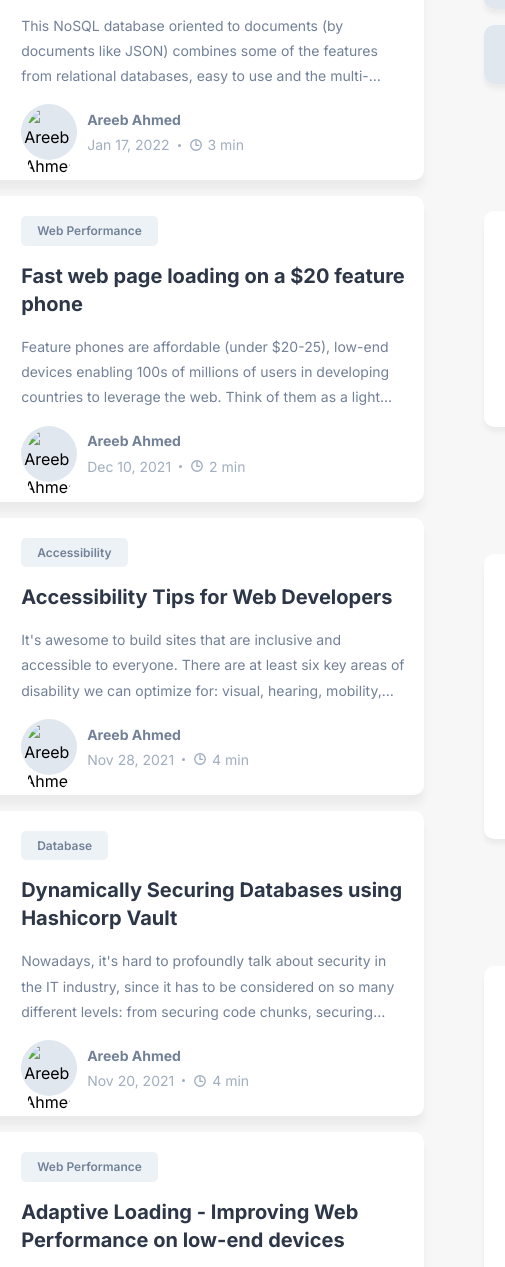
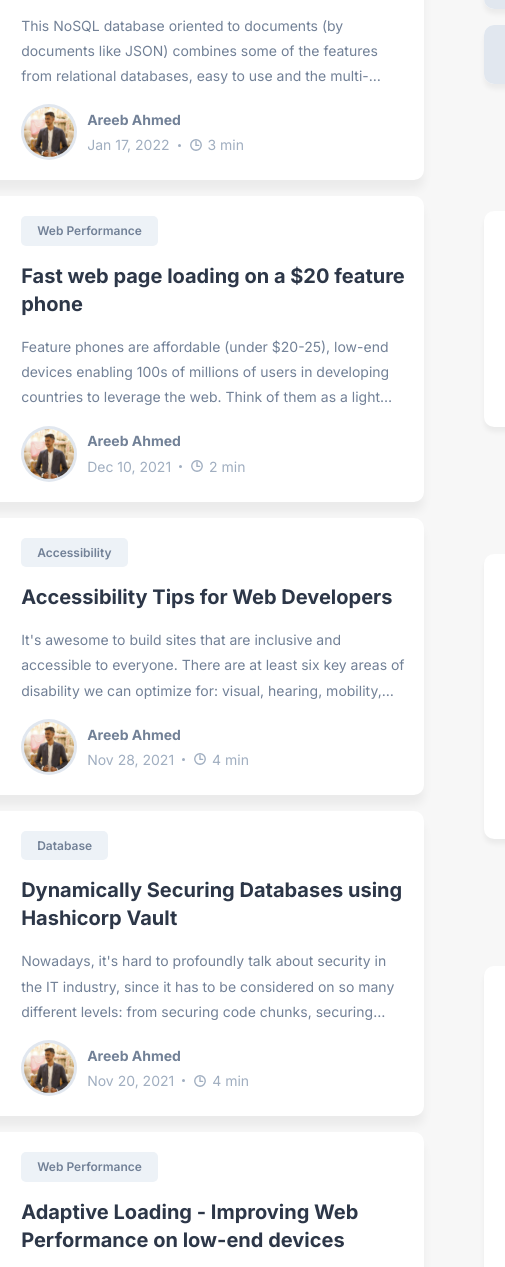
Before and after one commit to areebhitman0123/areebahmedcloud, a plain HTML site: page index.html in a window 1280 px wide. Shown: the part 902-2169 px from the top of the page, 407-912 px from the left. Drawn offline with nearby package versions, Linux system fonts and the light colour scheme.

Commit message:
Changed all images

```diff
--- a/index.html
+++ b/index.html
@@ -229,7 +229,7 @@
                 <div class="wrapper-flex">
 
                   <div class="profile-wrapper">
-                    <img src="./assets/images/AreebAuthorjpg" alt="Areeb Ahmed" width="50">
+                    <img src="./assets/images/AreebAuthor.jpg" alt="Areeb Ahmed" width="50">
                   </div>
 
                   <div class="wrapper">
@@ -272,7 +272,7 @@
                 <div class="wrapper-flex">
 
                   <div class="profile-wrapper">
-                    <img src="./assets/images/AreebAuthorjpg" alt="Areeb Ahmed" width="50">
+                    <img src="./assets/images/AreebAuthor.jpg" alt="Areeb Ahmed" width="50">
                   </div>
 
                   <div class="wrapper">
@@ -317,7 +317,7 @@
                 <div class="wrapper-flex">
 
                   <div class="profile-wrapper">
-                    <img src="./assets/images/AreebAuthorjpg" alt="Areeb Ahmed" width="50">
+                    <img src="./assets/images/AreebAuthor.jpg" alt="Areeb Ahmed" width="50">
                   </div>
 
                   <div class="wrapper">
@@ -362,7 +362,7 @@
                 <div class="wrapper-flex">
 
                   <div class="profile-wrapper">
-                    <img src="./assets/images/AreebAuthorjpg" alt="Areeb Ahmed" width="50">
+                    <img src="./assets/images/AreebAuthor.jpg" alt="Areeb Ahmed" width="50">
                   </div>
 
                   <div class="wrapper">
@@ -409,7 +409,7 @@
                 <div class="wrapper-flex">
 
                   <div class="profile-wrapper">
-                    <img src="./assets/images/AreebAuthorjpg" alt="Areeb Ahmed" width="50">
+                    <img src="./assets/images/AreebAuthor.jpg" alt="Areeb Ahmed" width="50">
                   </div>
 
                   <div class="wrapper">
@@ -456,7 +456,7 @@
                 <div class="wrapper-flex">
 
                   <div class="profile-wrapper">
-                    <img src="./assets/images/AreebAuthorjpg" alt="Areeb Ahmed" width="50">
+                    <img src="./assets/images/AreebAuthor.jpg" alt="Areeb Ahmed" width="50">
                   </div>
 
                   <div class="wrapper">
@@ -502,7 +502,7 @@
                 <div class="wrapper-flex">
 
                   <div class="profile-wrapper">
-                    <img src="./assets/images/AreebAuthorjpg" alt="Areeb Ahmed" width="50">
+                    <img src="./assets/images/AreebAuthor.jpg" alt="Areeb Ahmed" width="50">
                   </div>
 
                   <div class="wrapper">
@@ -547,7 +547,7 @@
                 <div class="wrapper-flex">
 
                   <div class="profile-wrapper">
-                    <img src="./assets/images/AreebAuthorjpg" alt="Areeb Ahmed" width="50">
+                    <img src="./assets/images/AreebAuthor.jpg" alt="Areeb Ahmed" width="50">
                   </div>
 
                   <div class="wrapper">
@@ -592,7 +592,7 @@
                 <div class="wrapper-flex">
 
                   <div class="profile-wrapper">
-                    <img src="./assets/images/AreebAuthorjpg" alt="Areeb Ahmed" width="50">
+                    <img src="./assets/images/AreebAuthor.jpg" alt="Areeb Ahmed" width="50">
                   </div>
 
                   <div class="wrapper">
@@ -638,7 +638,7 @@
                 <div class="wrapper-flex">
 
                   <div class="profile-wrapper">
-                    <img src="./assets/images/AreebAuthorjpg" alt="Areeb Ahmed" width="50">
+                    <img src="./assets/images/AreebAuthor.jpg" alt="Areeb Ahmed" width="50">
                   </div>
 
                   <div class="wrapper">
```
